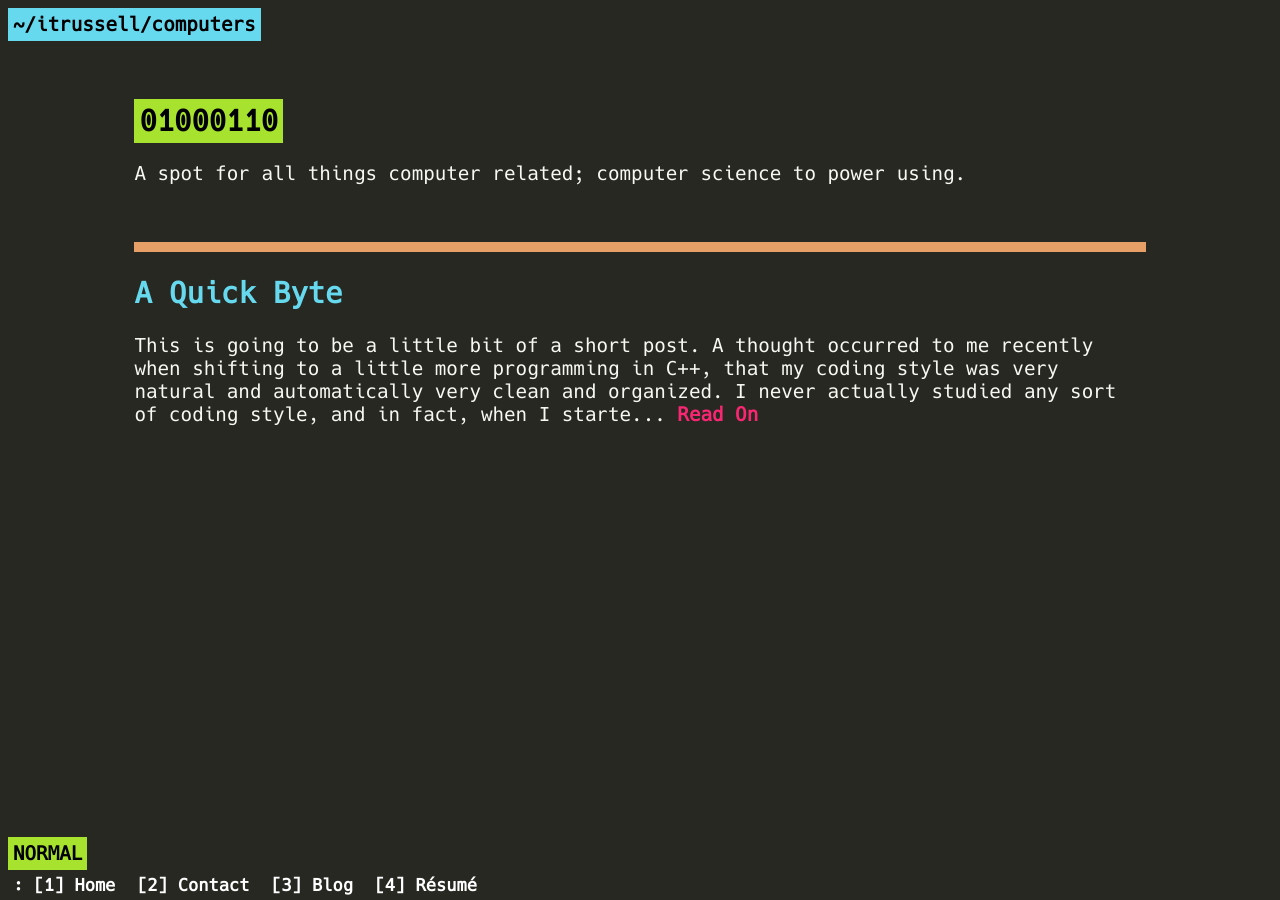
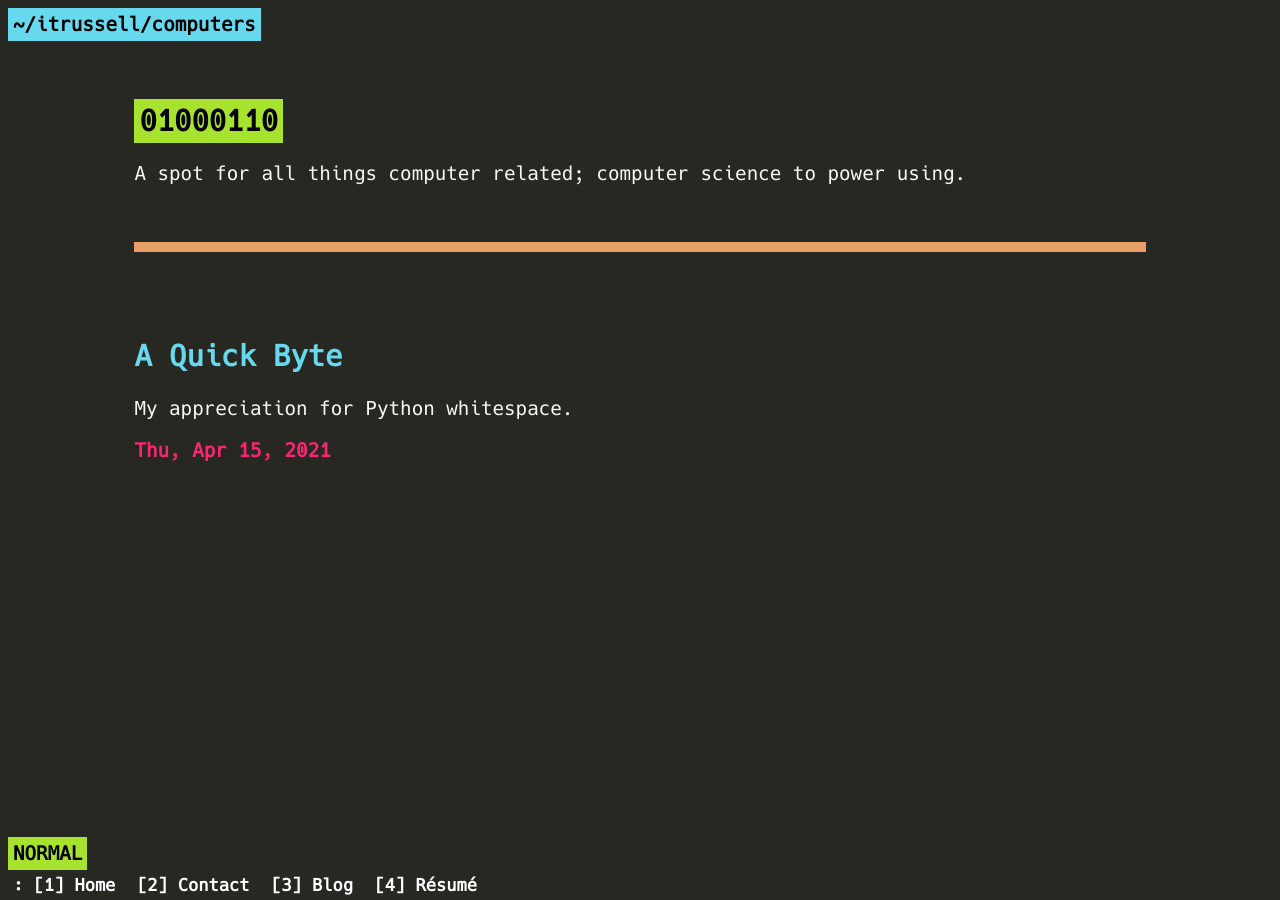
Before and after one commit to ITRussell/ITRussell.github.io, a Jekyll site: the page built from topics/computers.html, in a window 1280 px wide. Built offline with Jekyll 4.4.1, drawn with Linux system fonts in a browser that asks for light colours; nearby versions of some CDN libraries.

Commit message:
Removed post excerpts

```diff
--- a/_posts/computers/2021-04-15-aquickbyte.md
+++ b/_posts/computers/2021-04-15-aquickbyte.md
@@ -2,6 +2,7 @@
 layout: post
 category: computers
 location: "~/itrussell/computers"
+snippet: My appreciation for Python whitespace.
 title: A Quick Byte
 ---
 This is going to be a little bit of a short post. A thought occurred to me recently when shifting to a little more programming in C++, that my coding style was very natural and automatically very clean and organized. I never actually studied any sort of coding style, and in fact, when I started off learning Java, I had all sorts of strange indentation and spacing habits. Fortunately, I didn't get stuck in the masochist world of Java  for too long and quickly learned to enjoy Python much, much, more. Of course, Python is an easier language (on the surface), but I didn't truly enjoy programming until learning it.  The syntax of Python and the freedom of expression it provides truly disintegrated the boundary between solving a problem and just trying to get something to compile (A whole other post could be written about just this). I mean, honestly, there have been times when I could literally guess at an expression in Python and have it work out. But the language did have one important component that was much stricter than the rest of its rules. Indentation.
--- a/assets/css/style.css
+++ b/assets/css/style.css
@@ -19,6 +19,9 @@ a {
 a:hover {
   background: rgba(0,0,0,0);
 	color: #A6E22E;
+}
+.post-holder {
+  margin-top: 3em;
 }
 .post_style {
   font-family:'Gill Sans', 'Gill Sans MT', Calibri, 'Trebuchet MS', sans-serif;
--- a/topics/computers.html
+++ b/topics/computers.html
@@ -10,8 +10,8 @@ location: "~/itrussell/computers"
 <div class="divider"></div>
   {% for post in site.posts %}
   {% if post.category == 'computers' %}
-    <h2><a class="blue" href="{{ post.url }}">{{ post.title }}</a></h2>
-    {{ post.excerpt | truncate: 300 }}
-    <a class="red" href="{{ post.url }}">Read On</a>
+    <h2 class="post-holder"><a class="blue" href="{{ post.url }}">{{ post.title }}</a></h2>
+    <p>{{ post.snippet }}</p>
+    <p class="red">{{ post.date | date: "%a, %b %d, %Y" }}</p>
   {% endif %}
   {% endfor %}
--- a/topics/data.html
+++ b/topics/data.html
@@ -11,7 +11,7 @@ location: "~/itrussell/data"
   {% for post in site.posts %}
   {% if post.category == 'data' %}
     <h2><a class="blue" href="{{ post.url }}">{{ post.title }}</a></h2>
-    {{ post.excerpt | truncate: 300 }}
-    <a class="red" href="{{ post.url }}">Read On</a>
-  {% endif %}
+  <p>{{ post.snippet }}</p>
+    <p class="red">{{ post.date | date: "%a, %b %d, %Y" }}</p>
+ {% endif %}
   {% endfor %}
--- a/topics/hobbies.html
+++ b/topics/hobbies.html
@@ -11,7 +11,7 @@ location: "~/itrussell/hobbies"
   {% for post in site.posts %}
   {% if post.category == 'hobbies' %}
     <h2><a class="blue" href="{{ post.url }}">{{ post.title }}</a></h2>
-    {{ post.excerpt | truncate: 300 }}
-    <p></p><a class="red" href="{{ post.url }}">Read On</a></p>
-  {% endif %}
+  <p>{{ post.snippet }}</p>
+    <p class="red">{{ post.date | date: "%a, %b %d, %Y" }}</p>
+ {% endif %}
   {% endfor %}
--- a/topics/projects.html
+++ b/topics/projects.html
@@ -11,7 +11,7 @@ location: "~/itrussell/projects"
   {% for post in site.posts %}
   {% if post.category == 'projects' %}
     <h2><a class="blue" href="{{ post.url }}">{{ post.title }}</a></h2>
-    {{ post.excerpt | truncate: 300 }}
-    <a class="red" href="{{ post.url }}">Read On</a>
-  {% endif %}
+  <p>{{ post.snippet }}</p>
+    <p class="red">{{ post.date | date: "%a, %b %d, %Y" }}</p>
+ {% endif %}
   {% endfor %}
```
